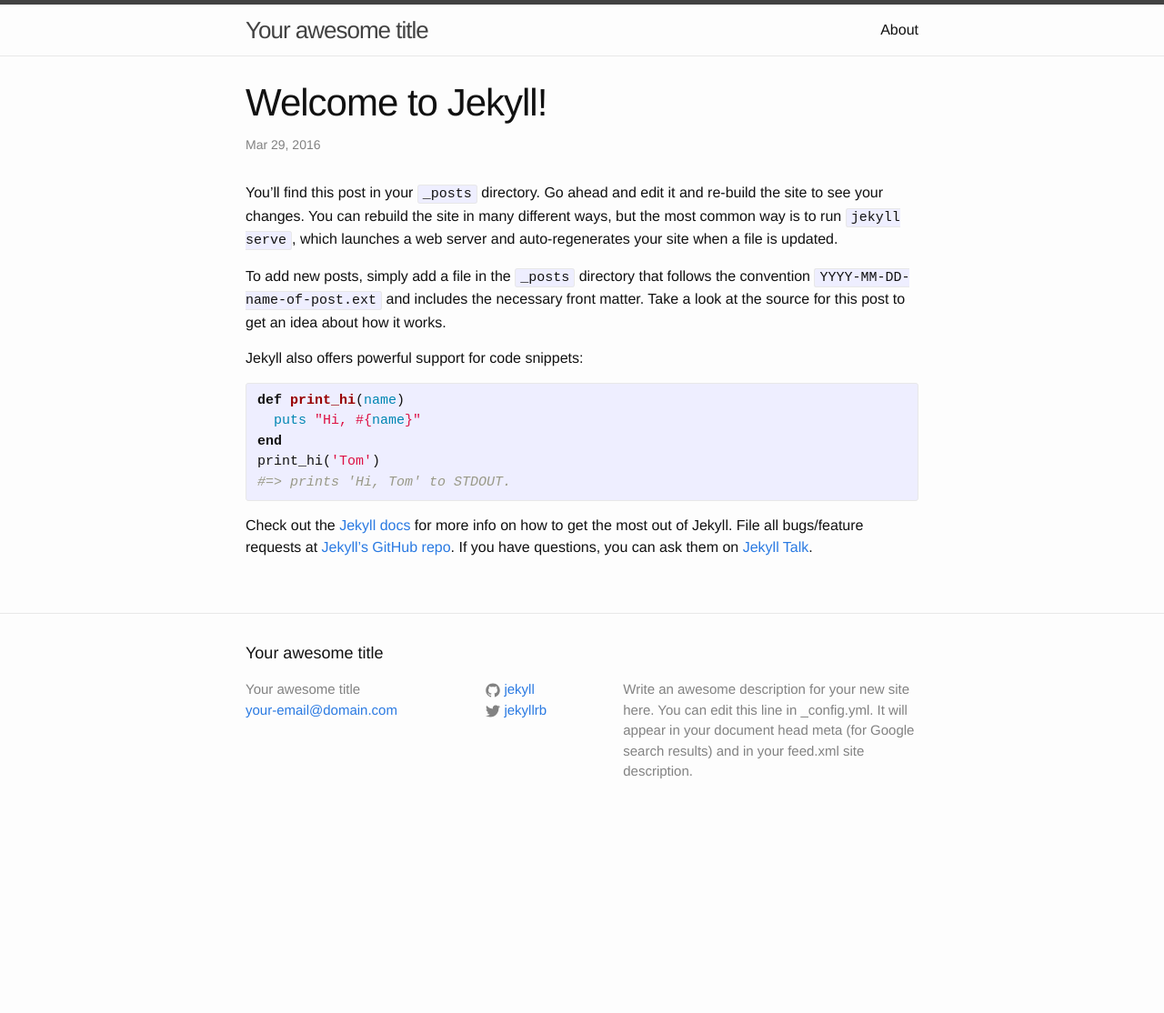
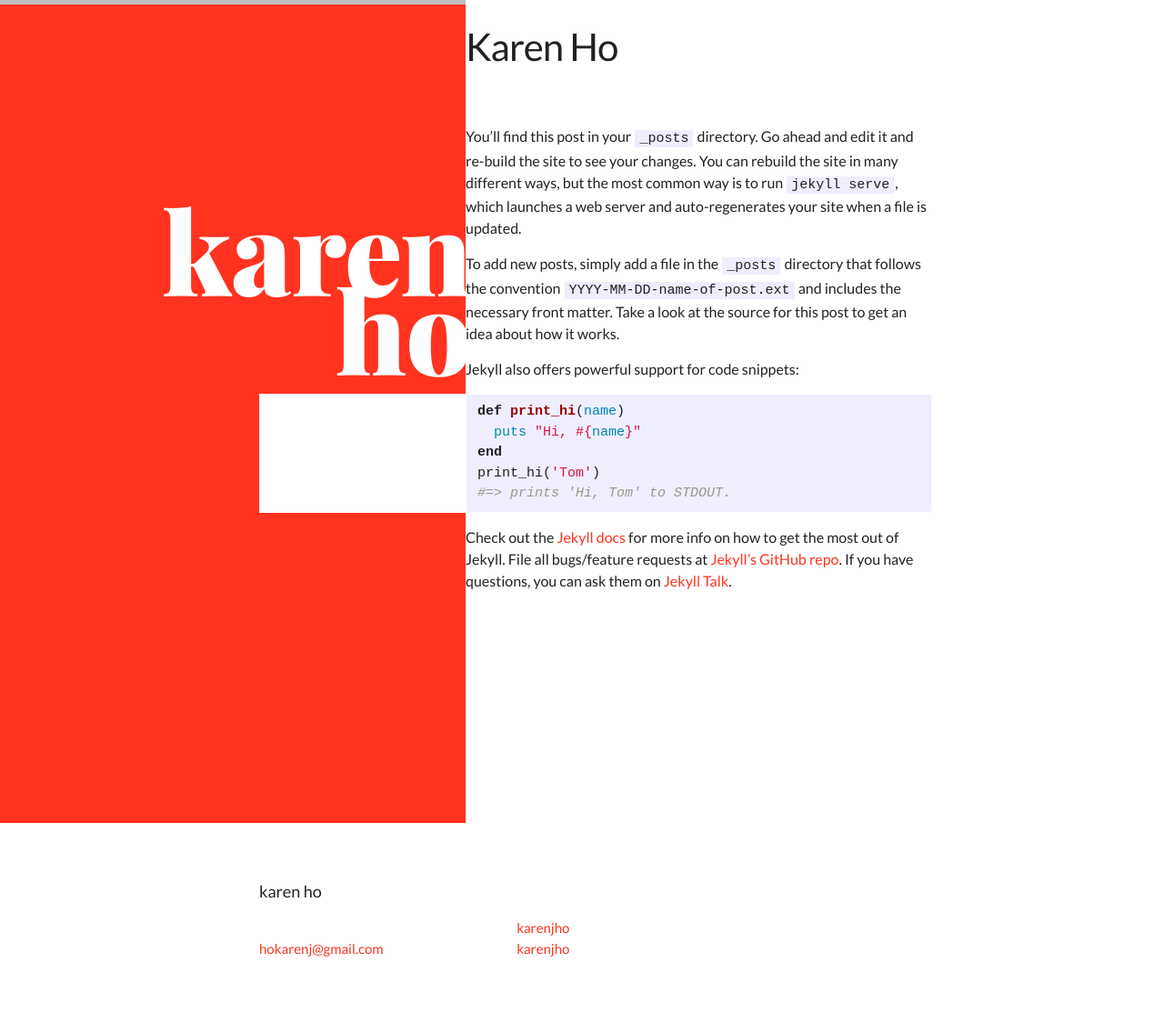
Before and after one commit to karenjho/karenjho.github.io, a Jekyll site: the page built from _posts/2016-03-29-welcome-to-jekyll.markdown, in a window 1280 px wide. Shown: the whole page at 91% size. Built offline with Jekyll 4.4.1, drawn with Linux system fonts in a browser that asks for light colours; some web fonts are replaced; before the commit the page ends 920 px from its top, so only the background shows below that.

Commit message:
Style header bar on landing page

```diff
--- a/_config.yml
+++ b/_config.yml
@@ -6,16 +6,14 @@
 # 'jekyll serve'. If you change this file, please restart the server process.
 
 # Site settings
-title: Your awesome title
-email: your-email@domain.com
+title: karen ho
+email: hokarenj@gmail.com
 description: > # this means to ignore newlines until "baseurl:"
-  Write an awesome description for your new site here. You can edit this
-  line in _config.yml. It will appear in your document head meta (for
-  Google search results) and in your feed.xml site description.
+  Web developer and data analysis professional in Toronto, Ontario, Canada.
 baseurl: "" # the subpath of your site, e.g. /blog
-url: "http://yourdomain.com" # the base hostname & protocol for your site
-twitter_username: jekyllrb
-github_username:  jekyll
+url: "http://karenjho.com" # the base hostname & protocol for your site
+twitter_username: karenjho
+github_username:  karenjho
 
 # Build settings
 markdown: kramdown
--- a/_posts/2016-03-29-welcome-to-jekyll.markdown
+++ b/_posts/2016-03-29-welcome-to-jekyll.markdown
@@ -1,6 +1,6 @@
 ---
 layout: post
-title:  "Welcome to Jekyll!"
+title:  "Karen Ho"
 date:   2016-03-29 14:37:59 -0400
 categories: jekyll update
 ---
--- a/_sass/_base.scss
+++ b/_sass/_base.scss
@@ -160,8 +160,10 @@ pre {
     max-width:         calc(#{$content-width} - (#{$spacing-unit} * 2));
     margin-right: auto;
     margin-left: auto;
-    padding-right: $spacing-unit;
+    padding-right: 0;
     padding-left: $spacing-unit;
+    position: relative;
+    top: 25%;
     @extend %clearfix;
 
     @include media-query($on-laptop) {
--- a/_sass/_layout.scss
+++ b/_sass/_layout.scss
@@ -8,25 +8,35 @@
 
     // Positioning context for the mobile navigation icon
     position: relative;
+    float: left;
+    height: 100vh;
+    width: 40%;
+    background-color: $brand-color;
 }
 
 .site-title {
-    font-size: 26px;
-    font-weight: 300;
-    line-height: 56px;
+    font-family: $logo-font-family;
+    font-size: 7.9rem;
+    font-weight: $logo-font-weight;
+    line-height: $logo-line-height;
     letter-spacing: -1px;
     margin-bottom: 0;
-    float: left;
+    float: right;
+    text-align: right;
+    position: relative;
+    right: -6px;
 
     &,
     &:visited {
-        color: $grey-color-dark;
+        color: $background-color;
     }
 }
 
 .site-nav {
     float: right;
     line-height: 56px;
+    margin-top: 1rem;
+    margin-right: 1rem;
 
     .menu-icon {
         display: none;
--- a/css/main.scss
+++ b/css/main.scss
@@ -2,23 +2,29 @@
 # Only the main Sass file needs front matter (the dashes are enough)
 ---
 @charset "utf-8";
+@import url(https://fonts.googleapis.com/css?family=Playfair+Display:900,900italic|Lato:400,700,300,300italic,400italic,700italic);
 
 
 
 // Our variables
-$base-font-family: "Helvetica Neue", Helvetica, Arial, sans-serif;
+$base-font-family: "Lato", Helvetica, Arial, sans-serif;
 $base-font-size:   16px;
 $base-font-weight: 400;
 $small-font-size:  $base-font-size * 0.875;
 $base-line-height: 1.5;
 
+$logo-font-family: "Playfair Display", Georgia, Times, serif;
+$logo-font-weight: 900;
+$logo-line-height: 0.69;
+
+
 $spacing-unit:     30px;
 
-$text-color:       #111;
-$background-color: #fdfdfd;
-$brand-color:      #2a7ae2;
+$text-color:       rgba(0,0,0,0.87);
+$background-color: rgba(255,255,255,1);
+$brand-color:      rgba(255,51,31,1);
 
-$grey-color:       #828282;
+$grey-color:       rgba(255,255,255,38);
 $grey-color-light: lighten($grey-color, 40%);
 $grey-color-dark:  darken($grey-color, 25%);
 
```
Also changed, not shown: _layouts/main.html (added).
